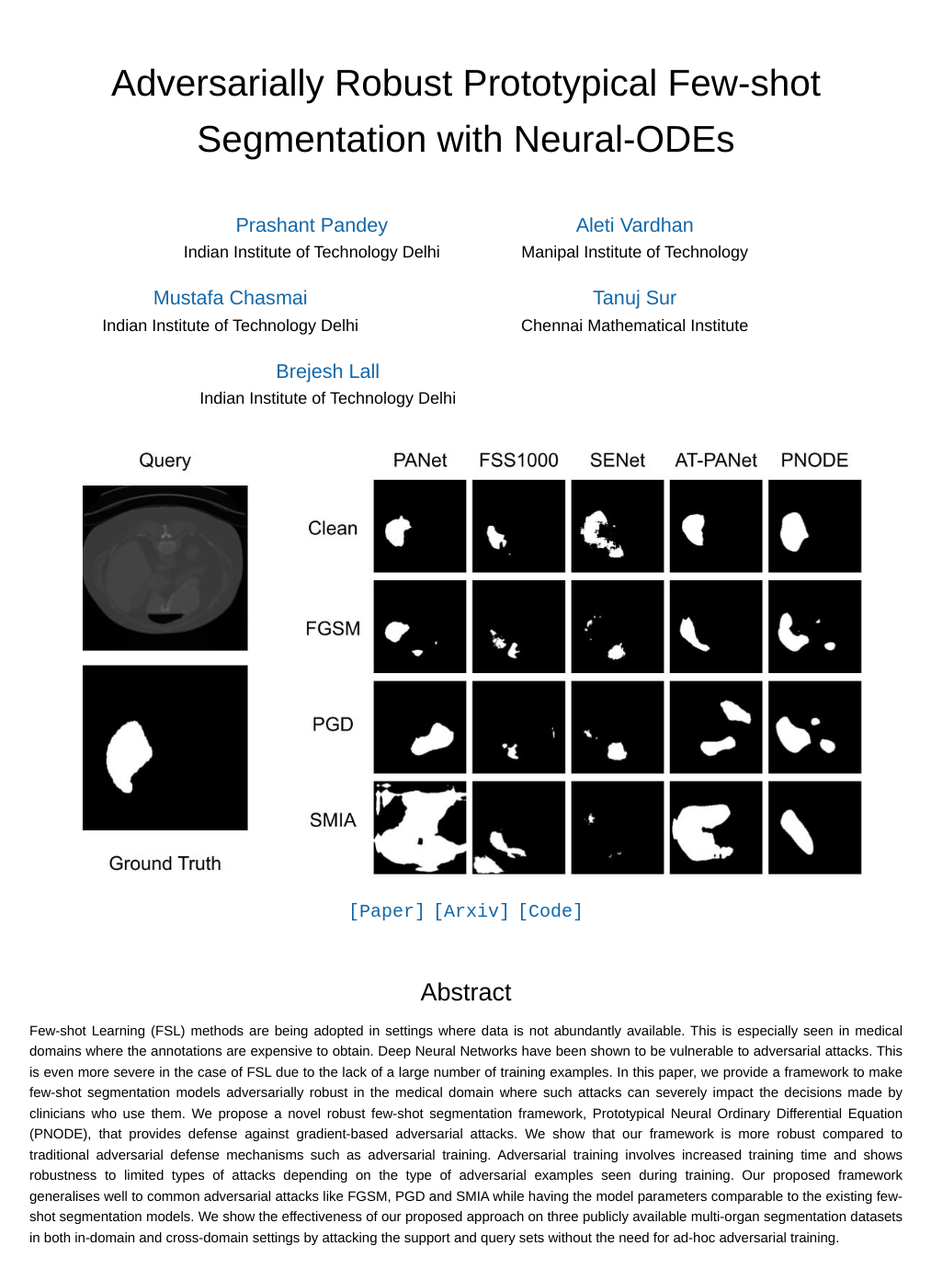
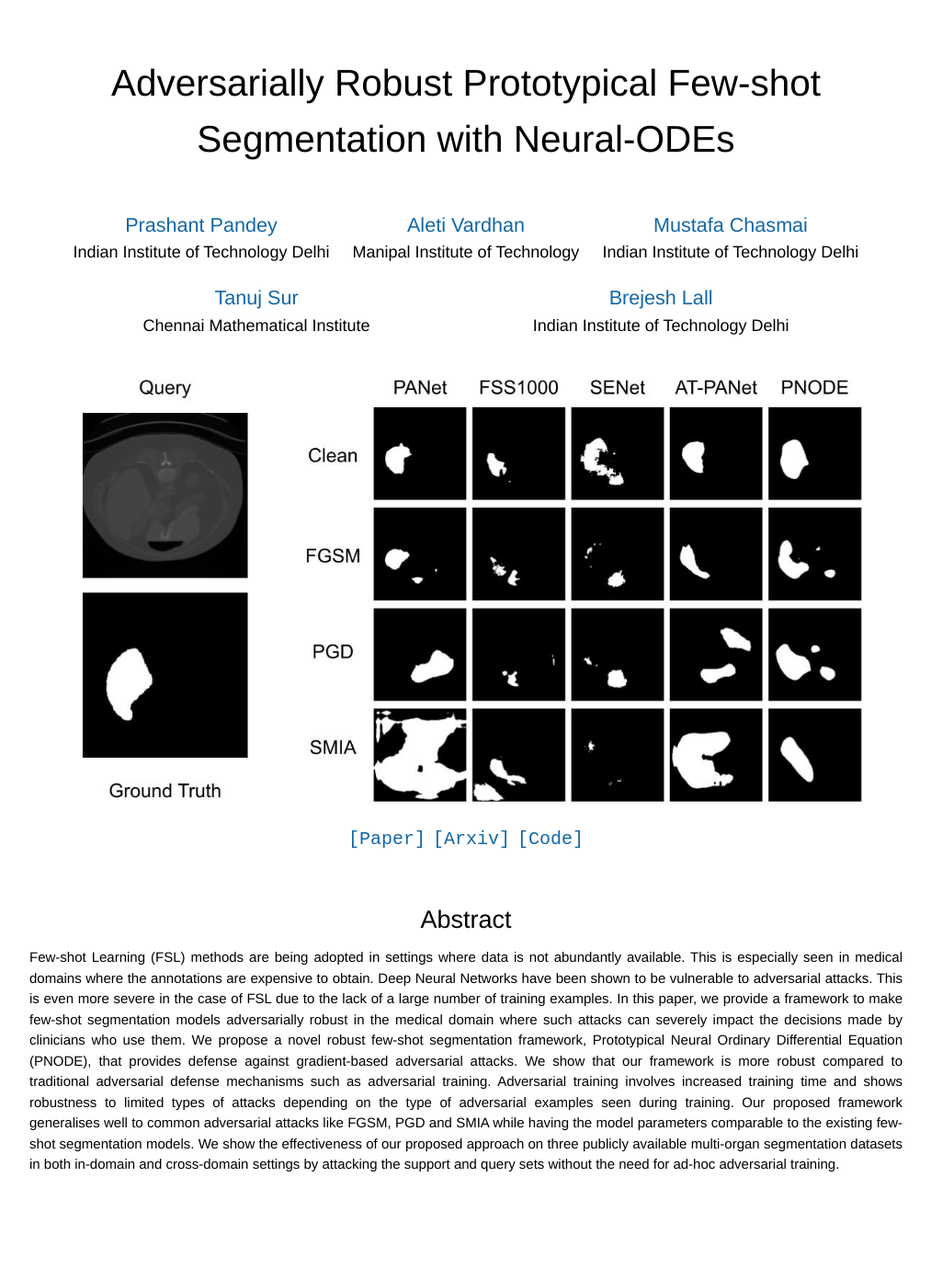
Before and after one commit to mustafa1728/mustafa1728.github.io, a Jekyll site: the page pnode/index.html, which Jekyll copies as it is, in a window 1280 px wide. Shown: the whole page at 92% size, without its empty margins (133-1146 px from the left). Built offline with Jekyll 4.4.1, drawn with Linux system fonts in a browser that asks for light colours; after the commit the page ends 1313 px from its top, so only the background shows below that.

Commit message:
update pnode project page

```diff
--- a/pnode/index.html
+++ b/pnode/index.html
@@ -189,8 +189,8 @@ BODY {
 <center><h1 style="font-size: 225%">Adversarially Robust Prototypical Few-shot Segmentation with Neural-ODEs</h1></center>
 <center>
   <!-- First row --->
-  <div class="table-like" style="justify-content:space-evenly;max-width:880px;margin:auto;">
-    <div width="1"></div>
+  <div class="table-like" style="max-width:880px;margin:auto;">
+
     <div>
       <center>
         <a href="https://github.com/prinshul" style="font-size: larger">Prashant Pandey</a>
@@ -209,7 +209,7 @@ BODY {
       </center>
     </div>
 
-    <div width="1"></div>
+
     <div>
       <center>
         <a href="https://github.com/mustafa1728" style="font-size: larger">Mustafa Chasmai</a>
@@ -218,7 +218,7 @@ BODY {
         Indian Institute of Technology Delhi
       </center>
     </div>
-    <div width="1"></div>
+
     <div>
       <center>
         <a href="https://github.com/surtantheta" style="font-size: larger">Tanuj Sur</a>
@@ -227,7 +227,7 @@ BODY {
         Chennai Mathematical Institute
       </center>
     </div>
-    <div width="1"></div>
+
     <div>
       <center>
         <a href="https://scholar.google.com/citations?user=7EnEz7gaXWcC&hl=en" style="font-size: larger">Brejesh Lall</a>
@@ -236,7 +236,7 @@ BODY {
         Indian Institute of Technology Delhi
       </center>
     </div>
-    <div width="1"></div>
+
   </div>
 
   <!-- Second row --->
```
